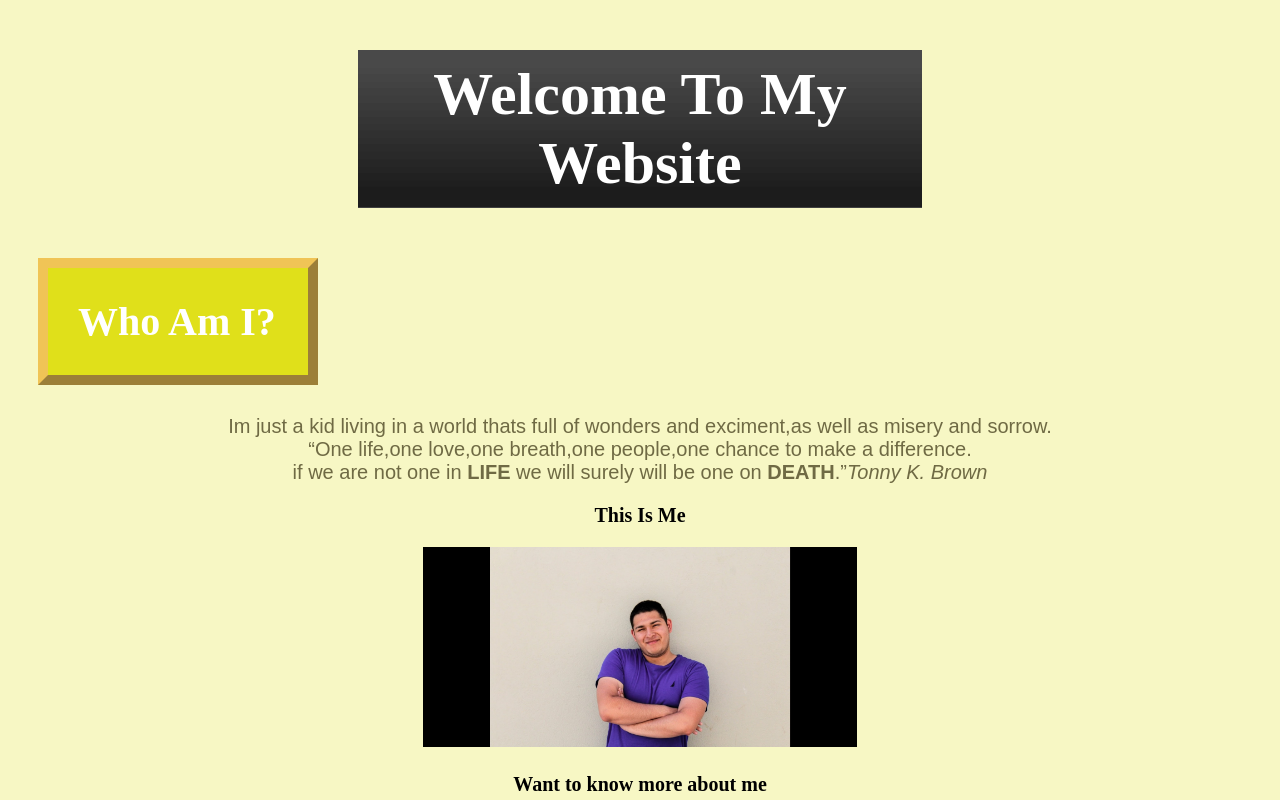
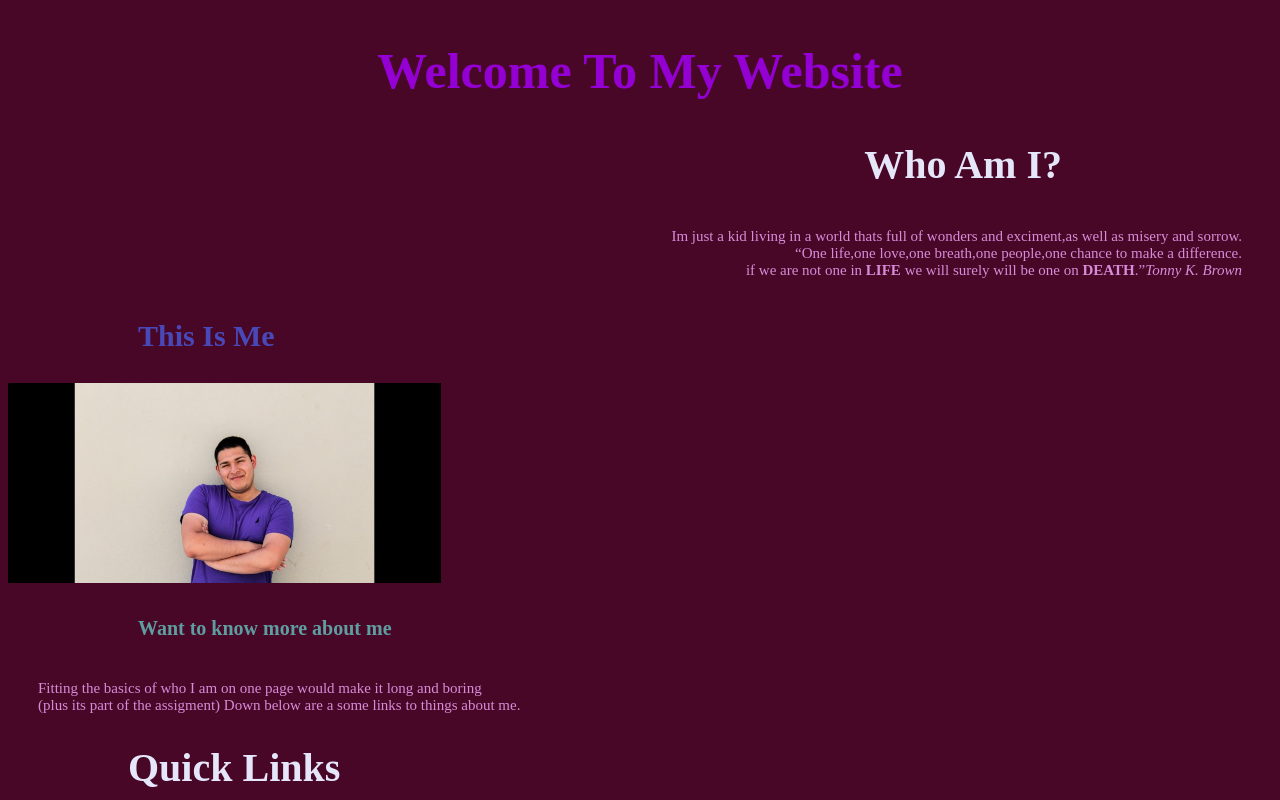
Before and after one commit to lolfox215/prolab1, a plain HTML site: page index.html in a window 1280 px wide. Shown: the top 800 px of the page. Drawn offline with Linux system fonts and the light colour scheme.

Commit message:
fixed main2.css

```diff
--- a/index.html
+++ b/index.html
@@ -2,7 +2,7 @@
 <html>
     <head>
         <title>My Homepage</title>
-        <link rel="stylesheet" type="text/css" href="/main2.css">
+        <link rel="stylesheet" type="text/css" href="/main.css">
     </head>
     <body>
         <section title="main-header">
--- a/main2.css
+++ b/main2.css
@@ -82,7 +82,6 @@ a:active{
     display: block;
     margin-left: auto;
     margin-right: 1000px;
-    margin-top: 1000px;
 }
 
 .mainindx{
```
Also changed, not shown: fav-site.html (+1 -1 lines), future.html (+1 -1 lines).
